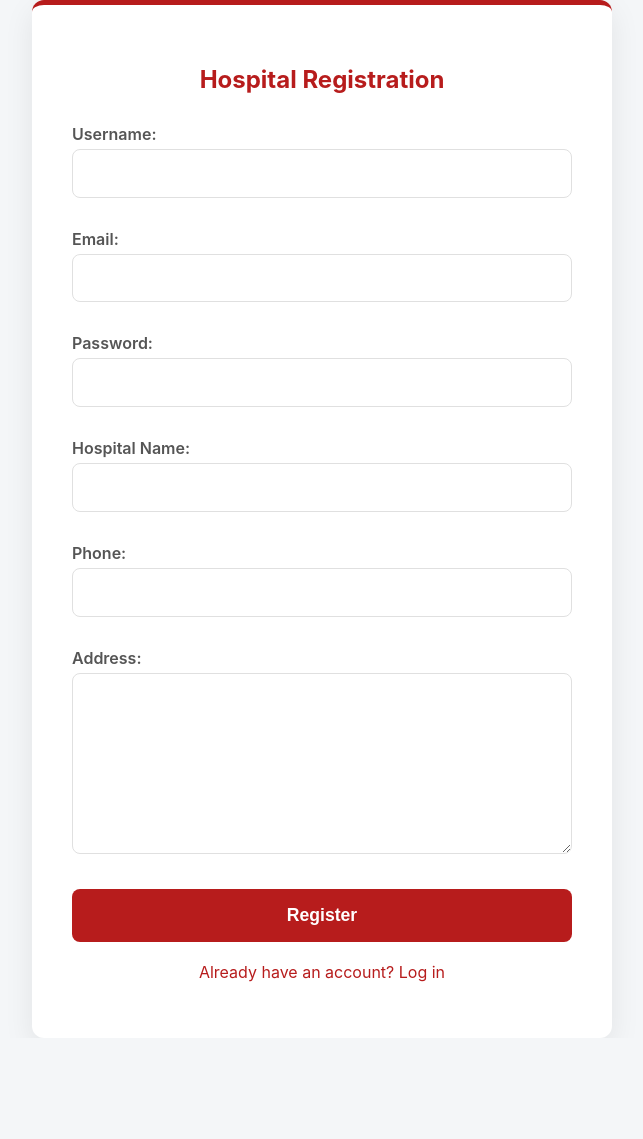
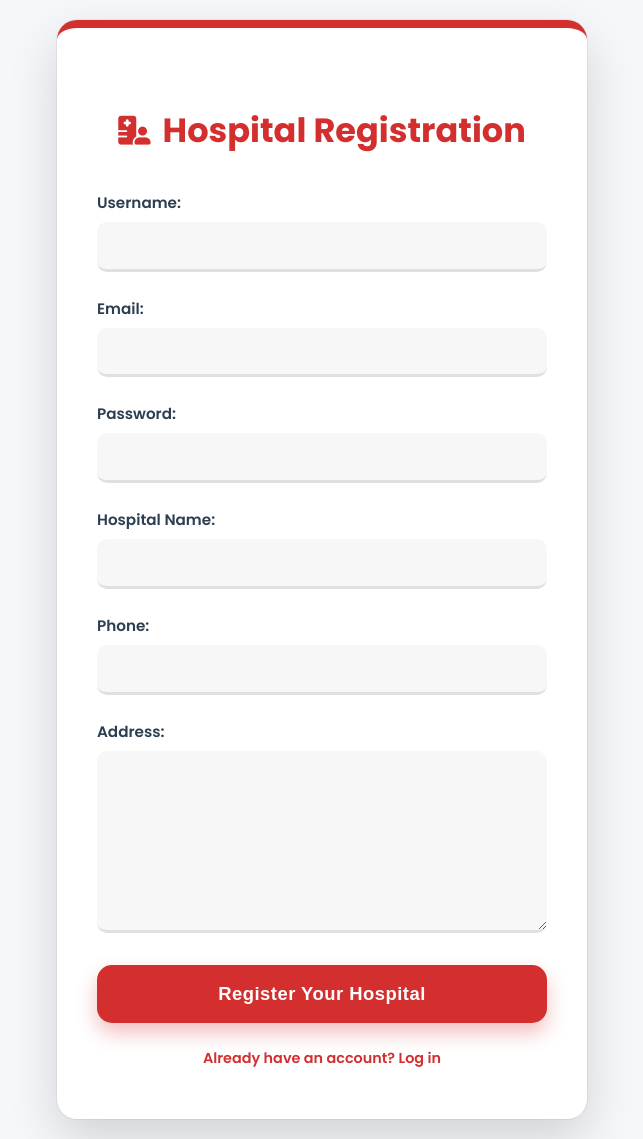
Before and after one commit to arathyrajeesh/blood-bank-management-django, a Django app: page /hospital/register/ in a window 1280 px wide. Shown: the whole page, without its empty margins (318-961 px from the left). Before the commit the page ends 982 px from the top, so only its background shows below. Run offline with Django 5.2, Linux system fonts and the light colour scheme.

Commit message:
style added

```diff
--- a/bloodmanager/templates/hospital/hospital_register.html
+++ b/bloodmanager/templates/hospital/hospital_register.html
@@ -4,105 +4,156 @@
 <meta charset="UTF-8">
 <meta name="viewport" content="width=device-width, initial-scale=1.0">
 <title>Hospital Registration | Blood Bank</title>
+<link href="https://fonts.googleapis.com/css2?family=Poppins:wght@300;400;600;700&display=swap" rel="stylesheet">
+<link rel="stylesheet" href="https://cdnjs.cloudflare.com/ajax/libs/font-awesome/6.5.2/css/all.min.css">
 <style>
     :root {
-    --primary-color: #B71C1C;
-    --secondary-color: #C70039;
-    --background-light: #f4f6f8;
-    --text-dark: #333;
+        --primary-color: #D32F2F;
+        --primary-hover: #C62828;
+        --background-color: #f5f7fa;
+        --form-background: #ffffff;
+        --text-dark: #2c3e50;
         --border-light: #e0e0e0;
-    --error-red: #D32F2F;
+        --input-bg: #f7f7f7;
+        --input-focus-shadow: rgba(211, 47, 47, 0.3);
+        --error-red: #E53935;
     }
 
     body {
-    background: var(--background-light);
-    font-family: 'Inter', 'Segoe UI', Tahoma, Geneva, Verdana, sans-serif;
+        margin: 0;
+        font-family: 'Poppins', sans-serif;
+        background-color: var(--background-color);
         display: flex;
         justify-content: center;
         align-items: center;
         min-height: 100vh;
-    margin: 0;
-    color: var(--text-dark);
+        padding: 20px;
     }
 
     .container {
-    background: white;
-    padding: 40px;
-    border-radius: 12px;
-    box-shadow: 0 10px 30px rgba(0, 0, 0, 0.08);
+        background: var(--form-background);
         width: 100%;
-    max-width: 500px;
-    border-top: 5px solid var(--primary-color);
+        max-width: 450px;
+        padding: 50px 40px;
+        border-radius: 20px;
+        box-shadow: 0 20px 50px rgba(0,0,0,0.15), 0 0 0 1px rgba(0,0,0,0.05);
+        text-align: center;
+        position: relative;
+        transition: transform 0.3s ease, box-shadow 0.3s ease;
+        border-top: 8px solid var(--primary-color);
+    }
+    .container:hover {
+        transform: translateY(-5px);
+        box-shadow: 0 30px 60px rgba(0,0,0,0.2);
     }
 
     h2 {
-    text-align: center;
         color: var(--primary-color);
-    margin-bottom: 30px;
+        margin-bottom: 35px;
+        font-size: 2.1rem;
+        font-weight: 700;
+        display: flex;
+        align-items: center;
+        justify-content: center;
+    }
+    h2 i {
+        margin-right: 12px;
+        font-size: 1.8rem;
     }
 
     label {
         display: block;
-    margin-bottom: 5px;
+        text-align: left;
+        margin-bottom: 8px;
         font-weight: 600;
-    color: #555;
+        color: var(--text-dark);
+        font-size: 0.95em;
     }
 
     input[type="text"], input[type="email"], input[type="password"], textarea {
         width: 100%;
-    padding: 0.9rem;
-    border-radius: 8px;
-    border: 1px solid var(--border-light);
+        padding: 0.9rem 1.2rem;
+        border-radius: 10px;
+        border: none;
+        border-bottom: 3px solid var(--border-light);
+        background-color: var(--input-bg);
+        font-size: 1em;
+        margin-bottom: 25px;
+        transition: border-bottom-color 0.3s, background-color 0.3s, box-shadow 0.3s;
         box-sizing: border-box;
-    font-size: 1em;
-    margin-bottom: 15px;
+    }
+
+    input:focus, textarea:focus {
+        border-bottom-color: var(--primary-color);
+        background-color: white;
+        box-shadow: 0 2px 5px var(--input-focus-shadow);
+        outline: none;
     }
 
     textarea {
         resize: vertical;
-    min-height: 80px;
-}
-
-input:focus, textarea:focus {
-    border-color: var(--primary-color);
-    outline: none;
+        min-height: 100px;
     }
 
     button {
         width: 100%;
-    padding: 1rem;
+        padding: 1.15rem;
         background: var(--primary-color);
         color: white;
         border: none;
-    border-radius: 8px;
+        border-radius: 15px;
+        font-size: 1.15em;
+        font-weight: 700;
+        letter-spacing: 0.5px;
         cursor: pointer;
-    font-size: 1.1em;
-    font-weight: 600;
-    transition: background 0.3s;
+        box-shadow: 0 10px 20px rgba(211, 47, 47, 0.3);
+        transition: background 0.3s, transform 0.1s, box-shadow 0.3s;
     }
     button:hover {
-    background: var(--secondary-color);
+        background: var(--primary-hover);
+        transform: translateY(-3px);
+        box-shadow: 0 15px 30px rgba(211, 47, 47, 0.45);
     }
 
     .errorlist {
         color: var(--error-red);
         list-style: none;
         padding: 0;
-    margin: 0 0 5px 0;
+        margin: 0 0 20px 0;
         font-size: 0.9em;
+        text-align: left;
+        font-weight: 500;
     }
+
+    a {
+        color: var(--primary-color);
+        text-decoration: none;
+        font-weight: 600;
+        transition: color 0.2s;
+    }
+    a:hover {
+        color: var(--primary-hover);
+        text-decoration: underline;
+    }
+
+    .form-footer {
+        margin-top: 25px;
+        font-size: 0.9em;
+        color: #777;
+    }
+
 </style>
 </head>
 <body>
 
 <div class="container">
-    <h2>Hospital Registration</h2>
+    <h2><i class="fas fa-hospital-user"></i> Hospital Registration</h2>
 
     {% if form.errors %}
         <ul class="errorlist">
         {% for field in form %}
             {% for error in field.errors %}
-                <li>{{ error }}</li>
+                <li>{{ field.label }}: {{ error }}</li>
             {% endfor %}
         {% endfor %}
         {% for error in form.non_field_errors %}
@@ -113,38 +164,31 @@ button:hover {
 
     <form method="POST">
         {% csrf_token %}
-        <p>
+
         <label>Username:</label>
         {{ form.username }}
-        </p>
-        <p>
+
         <label>Email:</label>
         {{ form.email }}
-        </p>
-        <p>
+
         <label>Password:</label>
         {{ form.password }}
-        </p>
-        <p>
+
         <label>Hospital Name:</label>
         {{ form.name }}
-        </p>
-        <p>
+
         <label>Phone:</label>
         {{ form.phone }}
-        </p>
-        <p>
+
         <label>Address:</label>
         {{ form.address }}
-        </p>
-        <button type="submit">Register</button>
+
+        <button type="submit">Register Your Hospital</button>
     </form>
 
-    <p style="text-align:center; margin-top:20px;">
-        <a href="{% url 'hospital-login' %}" style="text-decoration:none; color: var(--primary-color);">
-            Already have an account? Log in
-        </a>
-    </p>
+    <div class="form-footer">
+        <a href="{% url 'hospital-login' %}">Already have an account? Log in</a>
+    </div>
 </div>
 
 </body>
```
Also changed, not shown: bloodmanager/templates/donor_login.html (+30 -45 lines), bloodmanager/templates/hospital/hospital_dashboard.html (+23 -34 lines), bloodmanager/templates/patient_login.html (+44 -50 lines), db.sqlite3. Lines whose indentation alone changed are shown as unchanged.
